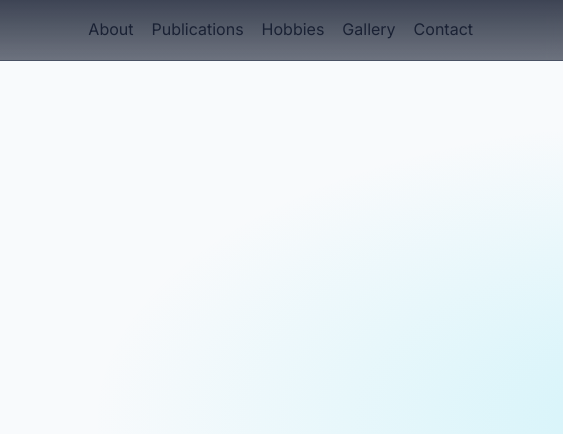
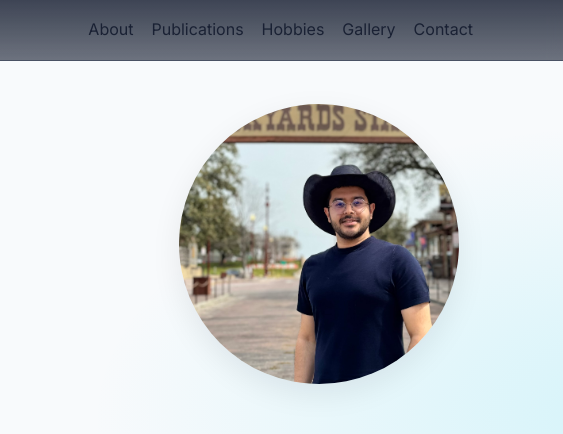
Before and after one commit to saleh-faghfoorian/saleh-faghfoorian.github.io, a plain HTML site: page index.html in a window 1280 px wide. Shown: the top 434 px of the page, 717-1280 px from the left. Drawn offline with Linux system fonts and the light colour scheme.

Commit message:
Update index.html
Profile picture

```diff
--- a/index.html
+++ b/index.html
@@ -211,7 +211,7 @@
       </div>
     </div>
     <!-- Replace src with your portrait -->
-    <!-- <img src="images/cowboy_dallas.jpeg" alt="Portrait of Your Name" class="avatar" /> -->
+    <img src="images/cowboy_dallas.jpeg" alt="Portrait of Your Name" class="avatar" />
   </header>
 
   <!-- ===== ABOUT ===== -->
```
